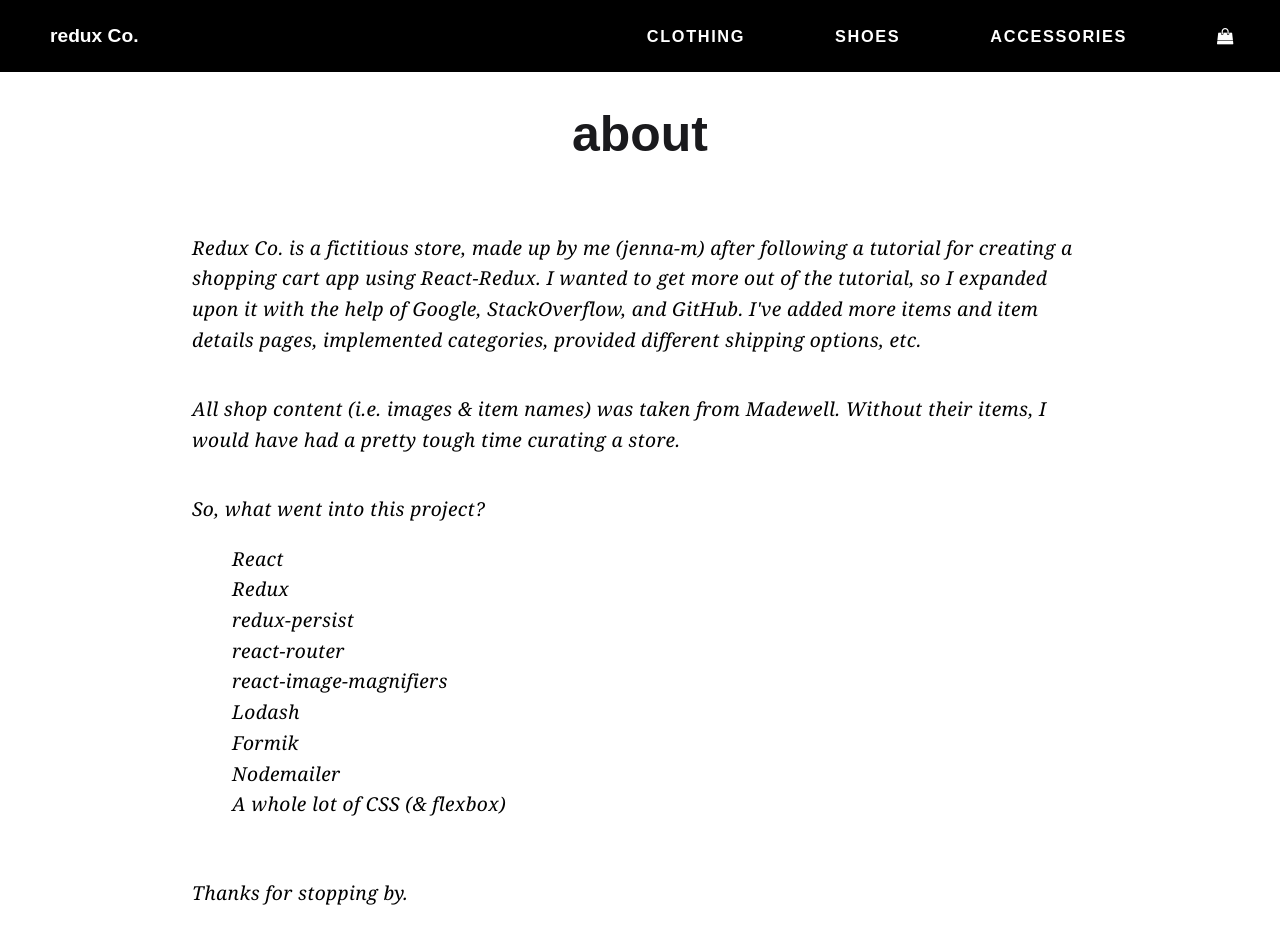
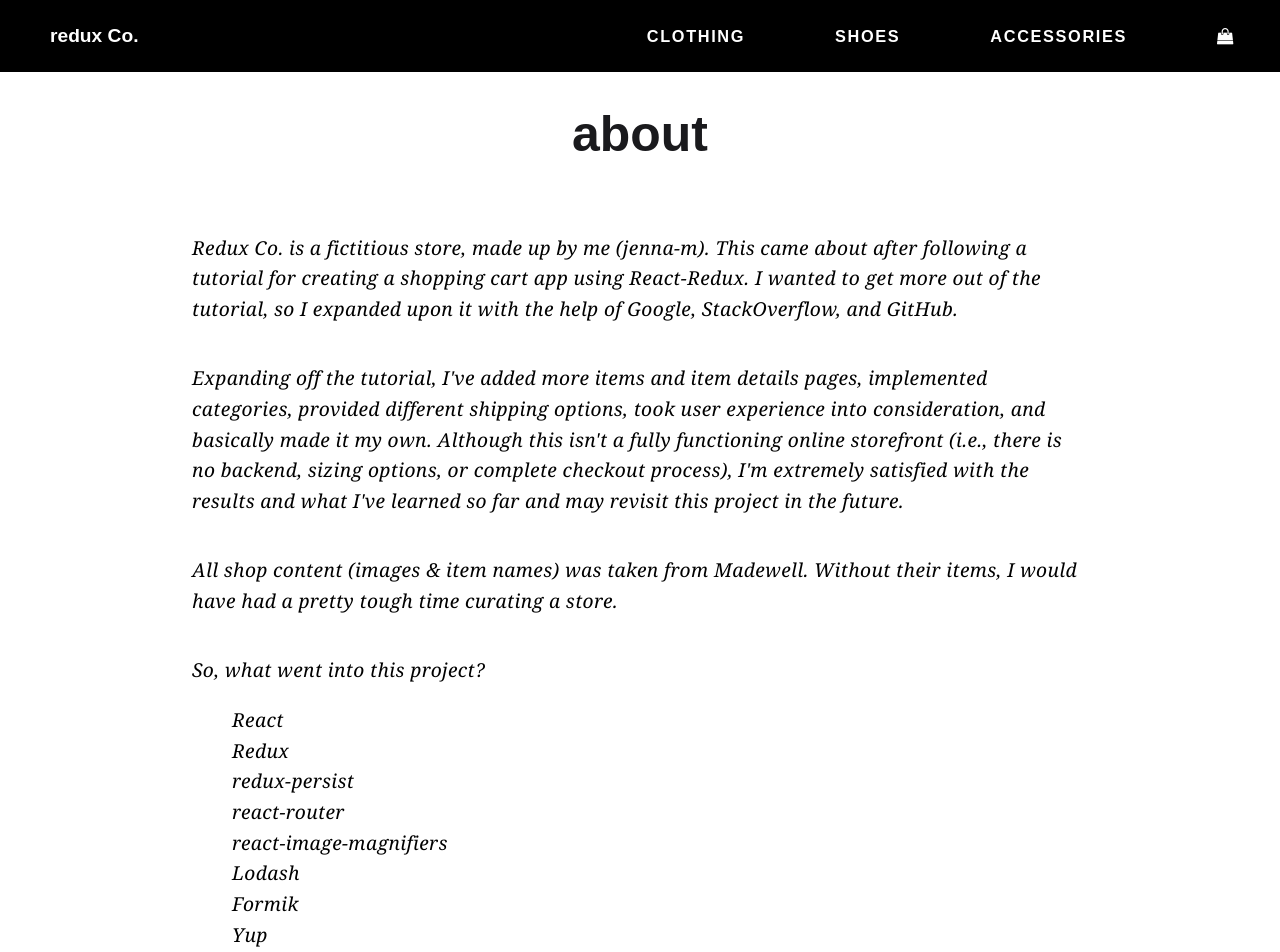
Before and after one commit to jenna-m/redux-co, a React (Create React App) app: page /about in a window 1280 px wide. Shown: the top 952 px of the page. Built offline with nearby package versions, Linux system fonts and the light colour scheme.

Commit message:
Update about.js

```diff
--- a/src/components/footer/about.js
+++ b/src/components/footer/about.js
@@ -6,10 +6,13 @@ class About extends React.Component {
             <div className="about">
                 <h1>About</h1>
                 <p>
-                    Redux Co. is a fictitious store, made up by me (<a href="https://github.com/jenna-m" target="new">jenna-m</a>) after following a tutorial for creating a shopping cart app using React-Redux. I wanted to get more out of the tutorial, so I expanded upon it with the help of Google, StackOverflow, and GitHub. I've added more items and item details pages, implemented categories, provided different shipping options, etc.
+                    Redux Co. is a fictitious store, made up by me (<a href="https://github.com/jenna-m" target="new">jenna-m</a>). This came about after following a tutorial for creating a shopping cart app using React-Redux. I wanted to get more out of the tutorial, so I expanded upon it with the help of Google, StackOverflow, and GitHub.
                 </p>
                 <p>
-                    All shop content (i.e. images & item names) was taken from <a href="https://madewell.com" target="new">Madewell</a>. Without their items, I would have had a pretty tough time curating a store.
+                    Expanding off the tutorial, I've added more items and item details pages, implemented categories, provided different shipping options, took user experience into consideration, and basically made it my own. Although this isn't a fully functioning online storefront (i.e., there is no backend, sizing options, or complete checkout process), I'm extremely satisfied with the results and what I've learned so far and may revisit this project in the future.
+                </p>
+                <p>
+                    All shop content (images & item names) was taken from <a href="https://madewell.com" target="new">Madewell</a>. Without their items, I would have had a pretty tough time curating a store.
                 </p>
                 <p>
                     So, what went into this project?
@@ -21,6 +24,7 @@ class About extends React.Component {
                         <li>react-image-magnifiers</li>
                         <li>Lodash</li>
                         <li>Formik</li>
+                        <li>Yup</li>
                         <li>Nodemailer</li>
                         <li>A whole lot of CSS (& flexbox)</li>
                     </ul>
```
